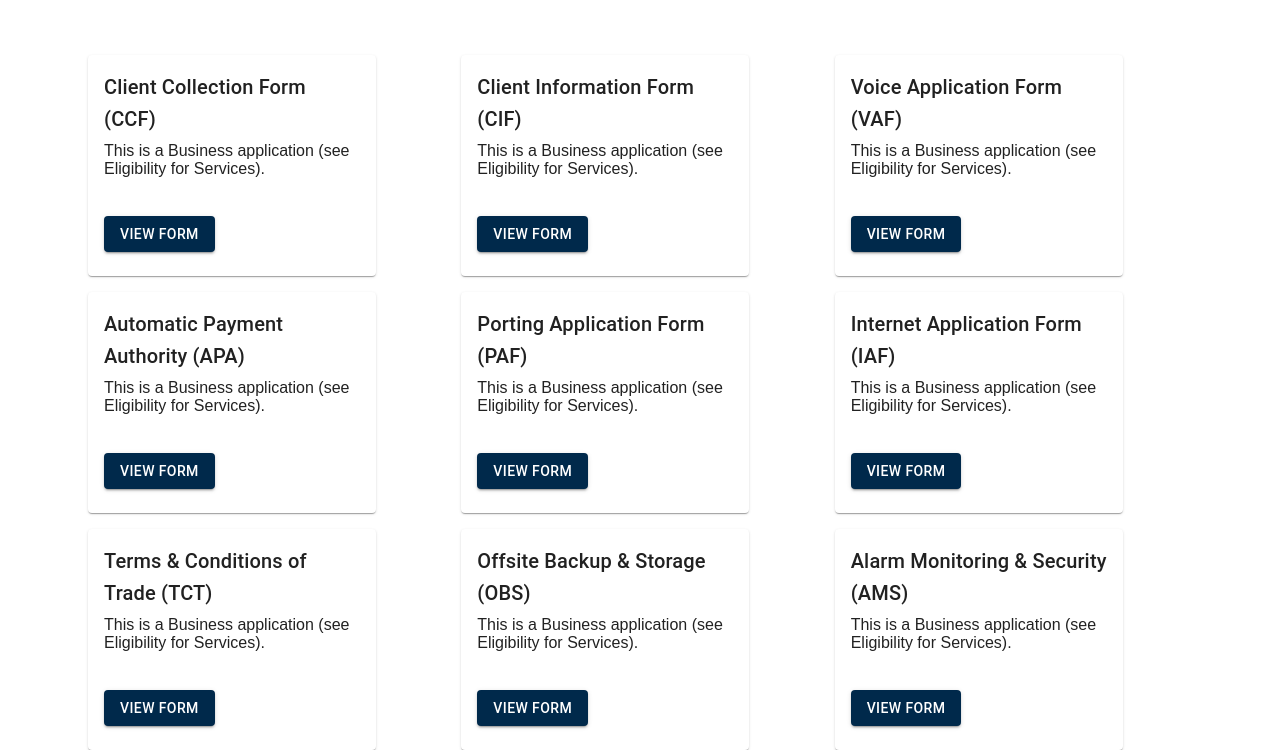
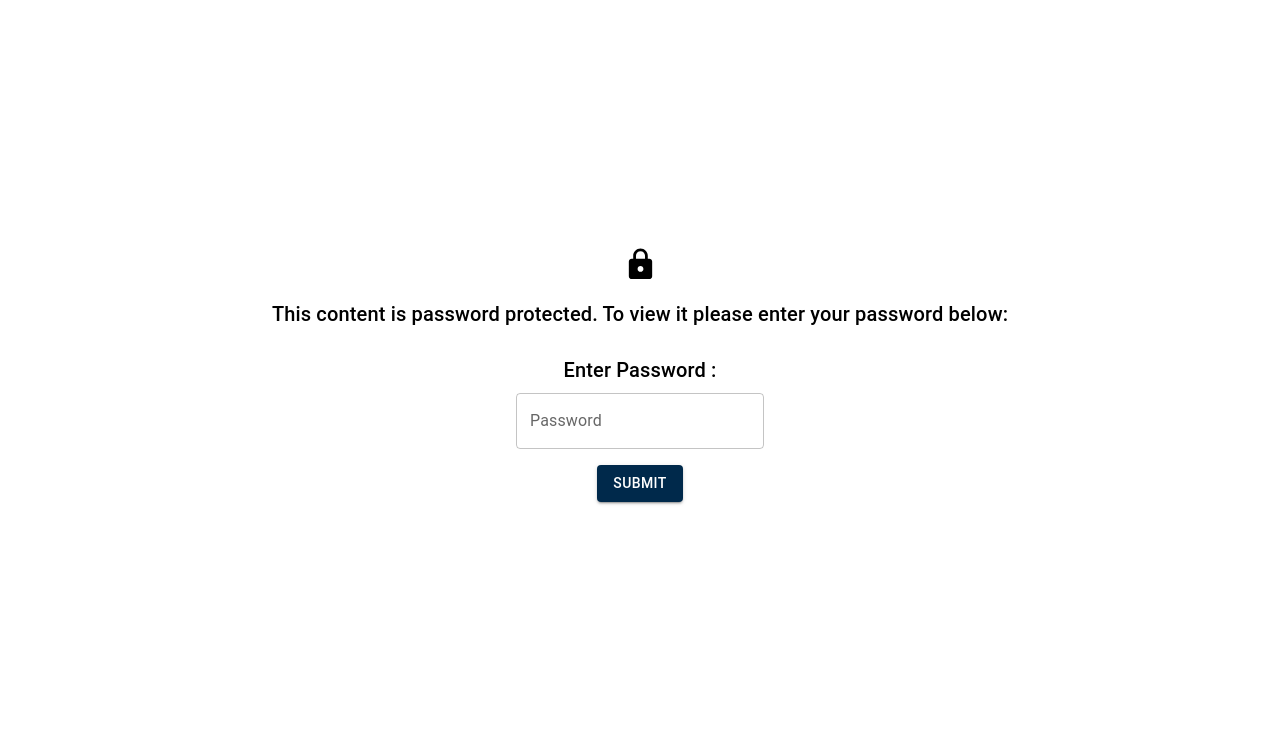
Before and after one commit to forwardtop/mui-multi-form, a React (Create React App) app: page /#/ in a window 1280 px wide. Shown: the part 137-887 px from the top of the page. After the commit the page ends 800 px from the top, so only its background shows below. Built offline with nearby package versions, Linux system fonts and the light colour scheme.

Commit message:
added password page

```diff
--- a/src/App.js
+++ b/src/App.js
@@ -1,5 +1,5 @@
 import React from "react";
-import { HashRouter as Router, Routes, Route } from "react-router-dom";
+import { BrowserRouter  as Router, Routes, Route } from "react-router-dom";
 import ClientTable from "./components/ClientTable";
 import MultiSectionForm from "./components/MultiSectionForm";
 import MultiSectionFormView from "./components/MultiSectionFormView";
@@ -8,11 +8,13 @@ import "./App.css";
 import "./index.css";
 import FormLists from "./components/FormLists";
 import ApaTable from "./components/ApaTable";
+import PasswordProtected from "./components/PasswordProtected";
 const App = () => (
   <Router>
     <Container>
       <Routes>
-        <Route exact path="/" element={<FormLists />} />
+        <Route exact path="/" element={<PasswordProtected />} />
+        <Route path="/form-lists" element={<FormLists />} />
         <Route path="/cif" element={<ClientTable />} />
         <Route path="/apa" element={<ApaTable />} />
         <Route path="/client_form/new" element={<MultiSectionForm />} />
--- /dev/null
+++ b/src/components/PasswordProtected.js
@@ -0,0 +1,54 @@
+import React, { useState } from 'react';
+import { TextField, Button, Box, Typography } from '@mui/material';
+import { useNavigate } from 'react-router-dom';
+import LockIcon from '@mui/icons-material/Lock';
+const PasswordProtected = () => {
+  const [password, setPassword] = useState('');
+  const [error, setError] = useState(false);
+  const navigate = useNavigate();
+
+  const correctPassword = 'greenKangaroo@123'; // Replace this with your actual password
+
+  const handlePasswordSubmit = (e) => {
+    e.preventDefault();
+
+    if (password === correctPassword) {
+      // If password is correct, redirect to the target page
+      navigate('/form-lists'); // Replace '/target-path' with the actual target route
+    } else {
+      // Show an error if the password is incorrect
+      setError(true);
+    }
+  };
+
+  return (
+    <Box
+      component="form"
+      onSubmit={handlePasswordSubmit}
+      sx={{ display: 'flex', flexDirection: 'column', alignItems: 'center', mt: 48 }}
+    >
+    <LockIcon fontSize="large" sx={{ mb: 2 }} />
+      <Typography variant="h6" gutterBottom sx={{ mb:3  }}>
+      This content is password protected. To view it please enter your password below:
+      </Typography>
+      <Typography variant="h6" gutterBottom>
+        Enter Password :
+      </Typography>
+      <TextField
+        type="password"
+        label="Password"
+        value={password}
+        onChange={(e) => setPassword(e.target.value)}
+        error={error}
+        helperText={error ? 'Incorrect password. Please try again.' : ''}
+        variant="outlined"
+        sx={{ mb: 2 }}
+      />
+      <Button type="submit" variant="contained" color="primary">
+        Submit
+      </Button>
+    </Box>
+  );
+};
+
+export default PasswordProtected;
```
